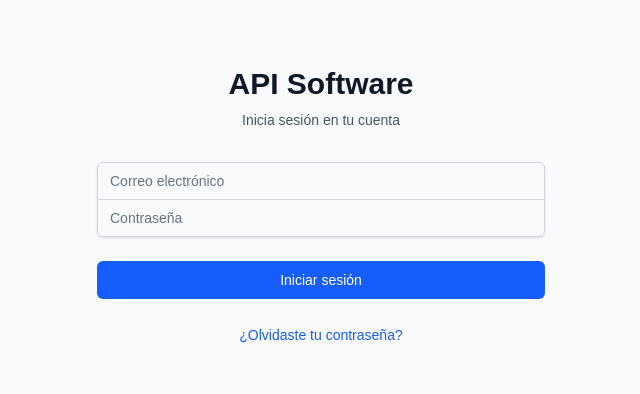
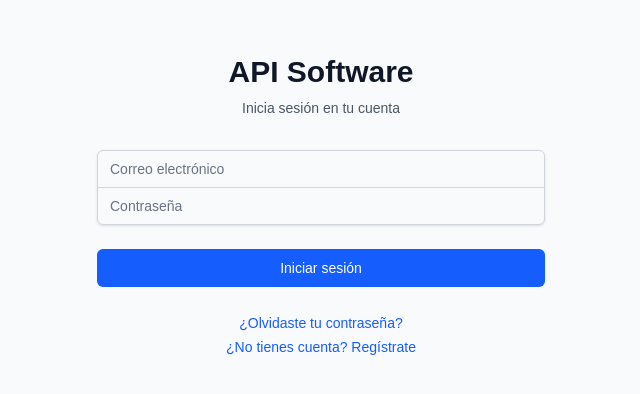
Before and after one commit to alperdomoarturo-source/API-facturacion-electronica, a Next.js app: page /auth/login in a window 1280 px wide. Shown: the part 206-600 px from the top of the page, without its empty margins (319-959 px from the left). Built offline with nearby package versions, Linux system fonts and the light colour scheme; no server answers.

Commit message:
Fix login page with better error handling and signup link

```diff
--- a/src/app/auth/login/page.tsx
+++ b/src/app/auth/login/page.tsx
@@ -2,7 +2,7 @@
 
 import { useState } from 'react'
 import { useRouter } from 'next/navigation'
-import { authService } from '@/services/authService'
+import { supabase } from '@/supabase/client'
 
 export default function LoginPage() {
   const router = useRouter()
@@ -17,9 +17,21 @@ export default function LoginPage() {
     setError('')
 
     try {
-      await authService.signIn(email, password)
+      console.log('Attempting login with:', email)
+      const { data, error } = await supabase.auth.signInWithPassword({
+        email,
+        password,
+      })
+
+      if (error) {
+        console.error('Login error:', error)
+        throw error
+      }
+
+      console.log('Login successful:', data)
       router.push('/dashboard')
     } catch (err: any) {
+      console.error('Login failed:', err)
       setError(err.message || 'Error al iniciar sesión')
     } finally {
       setLoading(false)
@@ -82,12 +94,19 @@ export default function LoginPage() {
             </button>
           </div>
 
-          <div className="text-center">
+          <div className="text-center space-y-2">
             <a
               href="/auth/reset-password"
               className="text-sm text-blue-600 hover:text-blue-500"
             >
               ¿Olvidaste tu contraseña?
+            </a>
+            <br />
+            <a
+              href="/auth/signup"
+              className="text-sm text-blue-600 hover:text-blue-500"
+            >
+              ¿No tienes cuenta? Regístrate
             </a>
           </div>
         </form>
```
